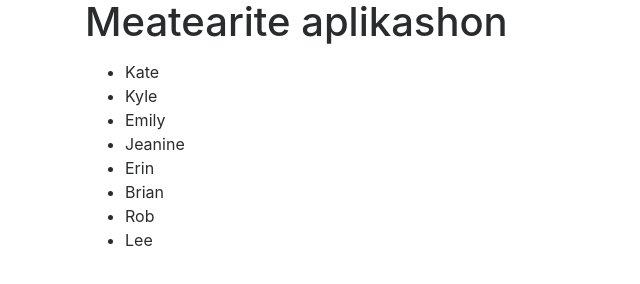
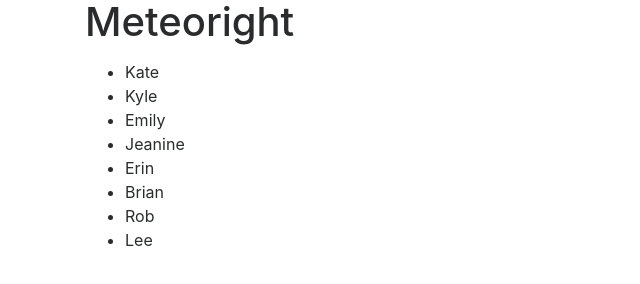
Before and after one commit to em-kim/meteoright, a website: page templates/index.htm in a window 1280 px wide. Shown: the whole page, without its empty margins (0-640 px from the left). Drawn offline with nearby package versions, Linux system fonts and the light colour scheme; no server answers; files whose address does not match are found by name.

Commit message:
changed title

```diff
--- a/templates/index.htm
+++ b/templates/index.htm
@@ -3,7 +3,7 @@
     <link rel="stylesheet" href="https://maxcdn.bootstrapcdn.com/bootstrap/4.0.0-alpha.6/css/bootstrap.min.css" integrity="sha384-rwoIResjU2yc3z8GV/NPeZWAv56rSmLldC3R/AZzGRnGxQQKnKkoFVhFQhNUwEyJ" crossorigin="anonymous">
 <div class="wrapper">
     <div class="container">
-    <h1>Meatearite aplikashon</h1>
+    <h1>Meteoright</h1>
 <p id="barf"></p>
 <ul>
     <li> Kate</li>
```
